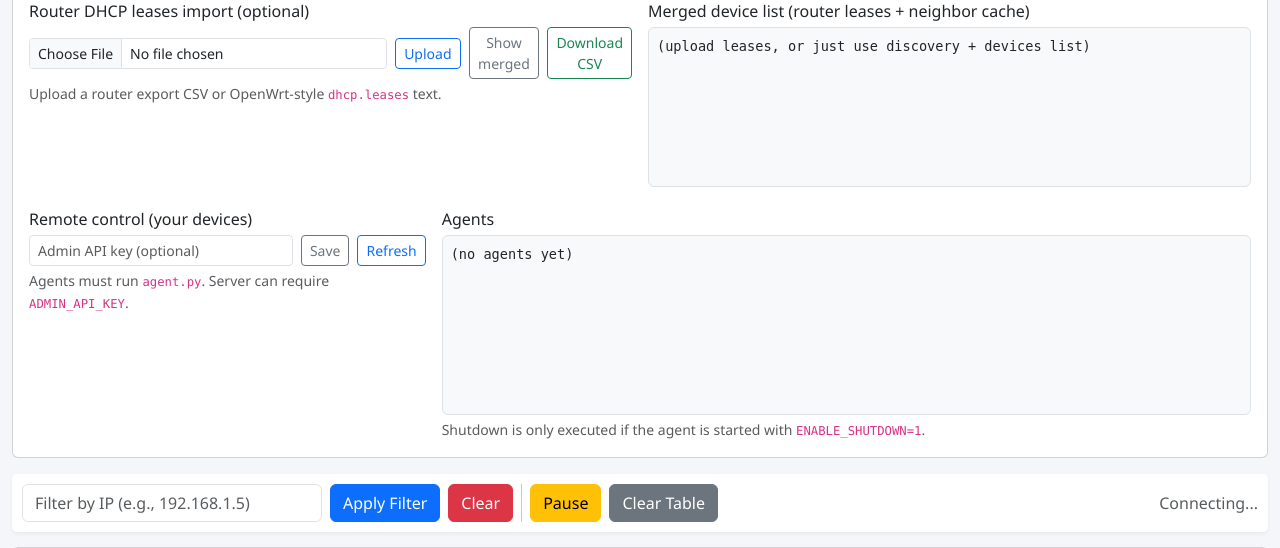
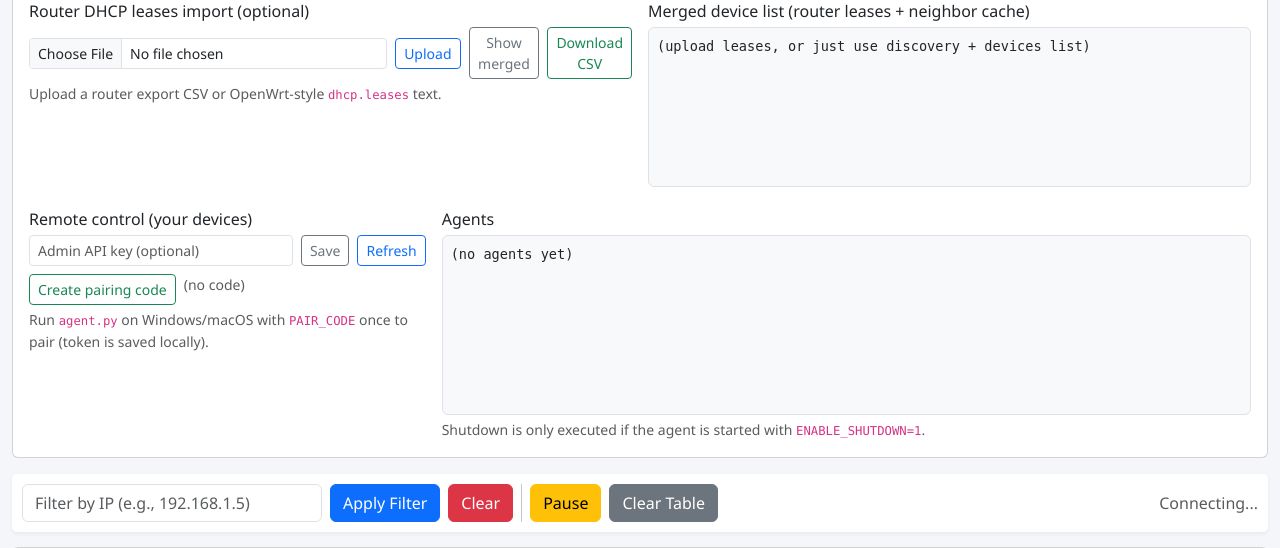
Before and after one commit to RaveBlack/Analytics-Program, a Flask app: template network_monitor/templates/index.html in a window 1280 px wide. Shown: the part 938-1486 px from the top of the page. Run offline with Flask 3, Linux system fonts and the light colour scheme; the template is opened without the code that fills it, so the values that code supplies are empty; some libraries are stand-ins or nearby versions.

Commit message:
Refactor agent authentication to use pairing codes
This commit replaces the shared secret authentication method with a more secure pairing code system. Agents can now generate a pairing code from the dashboard, which is then used to obtain a unique token for future authentication. This change enhances security and simplifies agent onboarding.

Co-authored-by: opcrism <opcrism@gmail.com>

```diff
--- /dev/null
+++ b/network_monitor/agents_state.json
@@ -0,0 +1,10 @@
+{
+  "saved_at": "2026-01-03T20:59:39.884506Z",
+  "tokens": {
+    "EUCKvoc0-EYLbQCeutkMwOKj9hi25fDT9enTb_0Qz9o": {
+      "agent_id": "pc-1",
+      "created_at": "2026-01-03T20:59:39.884500Z",
+      "last_seen": "2026-01-03T20:59:39.884504Z"
+    }
+  }
+}
--- a/network_monitor/app.py
+++ b/network_monitor/app.py
@@ -15,6 +15,7 @@ import time
 import json
 import base64
 import logging
+import secrets
 from datetime import datetime
 from pathlib import Path
 from typing import Any, Dict, List, Optional, Tuple
@@ -54,6 +55,11 @@ _router_leases: List[Dict[str, str]] = []
 # Remote agent registry (for your own devices only)
 # agent_id -> metadata (and current socket sid)
 _agents: Dict[str, Dict[str, Any]] = {}
+
+# Agent pairing + tokens (safer than shared keys)
+AGENT_STATE_FILE = (Path(__file__).resolve().parent / "agents_state.json")
+_agent_tokens: Dict[str, Dict[str, Any]] = {}  # token -> {agent_id, created_at, last_seen}
+_pairings: Dict[str, Dict[str, Any]] = {}  # code -> {expires_at, created_at}
 
 
 def _which(cmd: str) -> Optional[str]:
@@ -114,6 +120,50 @@ def _require_admin_api_key() -> Optional[Tuple[Response, int]]:
     if got != required:
         return jsonify({"ok": False, "error": "Unauthorized"}), 401
     return None
+
+def _utc_now_iso() -> str:
+    return datetime.utcnow().isoformat() + "Z"
+
+
+def _load_agent_state() -> None:
+    global _agent_tokens
+    try:
+        if not AGENT_STATE_FILE.exists():
+            return
+        data = json.loads(AGENT_STATE_FILE.read_text(encoding="utf-8"))
+        tokens = data.get("tokens") or {}
+        if isinstance(tokens, dict):
+            _agent_tokens = tokens
+    except Exception:
+        # best-effort; don't crash server
+        return
+
+
+def _save_agent_state() -> None:
+    try:
+        payload = {"tokens": _agent_tokens, "saved_at": _utc_now_iso()}
+        AGENT_STATE_FILE.write_text(json.dumps(payload, indent=2, sort_keys=True), encoding="utf-8")
+    except Exception:
+        return
+
+
+def _new_pairing_code() -> str:
+    # 6-digit numeric code
+    return "".join(secrets.choice("0123456789") for _ in range(6))
+
+
+def _new_agent_token() -> str:
+    return secrets.token_urlsafe(32)
+
+
+def _purge_expired_pairings() -> None:
+    now = time.time()
+    for code, meta in list(_pairings.items()):
+        if float(meta.get("expires_at", 0)) <= now:
+            _pairings.pop(code, None)
+
+
+_load_agent_state()
 
 
 def _list_interfaces() -> List[Dict[str, str]]:
@@ -710,7 +760,7 @@ def health():
     return jsonify(
         {
             "ok": True,
-            "time": datetime.utcnow().isoformat() + "Z",
+            "time": _utc_now_iso(),
             "tshark_available": bool(_which("tshark")),
             "platform": platform.platform(),
             "admin_api_key_required": bool(os.getenv("ADMIN_API_KEY", "").strip()),
@@ -808,6 +858,46 @@ def api_agents():
         }
     )
 
+@app.route("/api/pairing/start", methods=["POST"])
+def api_pairing_start():
+    auth = _require_admin_api_key()
+    if auth:
+        return auth
+    _purge_expired_pairings()
+    # create a unique code
+    for _ in range(20):
+        code = _new_pairing_code()
+        if code not in _pairings:
+            break
+    else:
+        return jsonify({"ok": False, "error": "Failed to allocate pairing code"}), 500
+
+    ttl_seconds = 10 * 60
+    _pairings[code] = {"created_at": _utc_now_iso(), "expires_at": time.time() + ttl_seconds}
+    return jsonify({"ok": True, "code": code, "expires_in_seconds": ttl_seconds})
+
+
+@app.route("/api/pairing/claim", methods=["POST"])
+def api_pairing_claim():
+    """
+    Agent claims a pairing code to receive a per-device token.
+    """
+    _purge_expired_pairings()
+    data = request.get_json(silent=True) or {}
+    code = str(data.get("code", "")).strip()
+    agent_id = str(data.get("agent_id", "")).strip()
+    if not code or code not in _pairings:
+        return jsonify({"ok": False, "error": "Invalid or expired pairing code"}), 400
+    if not agent_id or len(agent_id) > 64:
+        return jsonify({"ok": False, "error": "Invalid agent_id"}), 400
+
+    token = _new_agent_token()
+    _agent_tokens[token] = {"agent_id": agent_id, "created_at": _utc_now_iso(), "last_seen": _utc_now_iso()}
+    _save_agent_state()
+    # one-time code
+    _pairings.pop(code, None)
+    return jsonify({"ok": True, "token": token})
+
 
 @app.route('/api/agents/shutdown', methods=['POST'])
 def api_agents_shutdown():
@@ -845,7 +935,7 @@ def agent_disconnect():
     for agent_id, meta in list(_agents.items()):
         if meta.get("sid") == sid:
             meta["online"] = False
-            meta["last_seen"] = datetime.utcnow().isoformat() + "Z"
+            meta["last_seen"] = _utc_now_iso()
             meta.pop("sid", None)
             break
 
@@ -853,7 +943,9 @@ def agent_disconnect():
 @socketio.on("register", namespace="/agent")
 def agent_register(data):
     """
-    Agent registration requires shared secret AGENT_SHARED_KEY (env var) if set.
+    Agent registration:
+    - If AGENT_SHARED_KEY is set on the server: require it (legacy mode).
+    - Otherwise require a per-device token obtained via pairing code.
     """
     required = os.getenv("AGENT_SHARED_KEY", "").strip()
     provided = str((data or {}).get("shared_key", "")).strip()
@@ -861,10 +953,24 @@ def agent_register(data):
         emit("agent_status", {"msg": "unauthorized"})
         return
 
+    if not required:
+        token = str((data or {}).get("token", "")).strip()
+        if not token or token not in _agent_tokens:
+            emit("agent_status", {"msg": "unauthorized", "detail": "missing_or_invalid_token"})
+            return
+
     agent_id = str((data or {}).get("agent_id", "")).strip()
     if not agent_id or len(agent_id) > 64:
         emit("agent_status", {"msg": "invalid_agent_id"})
         return
+
+    if not required:
+        tok_agent_id = str((_agent_tokens.get(token) or {}).get("agent_id", "")).strip()
+        if tok_agent_id != agent_id:
+            emit("agent_status", {"msg": "unauthorized", "detail": "token_agent_mismatch"})
+            return
+        _agent_tokens[token]["last_seen"] = _utc_now_iso()
+        _save_agent_state()
 
     meta = {
         "agent_id": agent_id,
@@ -872,7 +978,7 @@ def agent_register(data):
         "platform": str((data or {}).get("platform", "")).strip(),
         "local_ips": (data or {}).get("local_ips") or [],
         "online": True,
-        "last_seen": datetime.utcnow().isoformat() + "Z",
+        "last_seen": _utc_now_iso(),
         "sid": request.sid,
     }
     _agents[agent_id] = meta
--- a/network_monitor/templates/index.html
+++ b/network_monitor/templates/index.html
@@ -141,7 +141,11 @@
                         <button class="btn btn-sm btn-outline-secondary" onclick="saveAdminKey()">Save</button>
                         <button class="btn btn-sm btn-outline-primary" onclick="refreshAgents()">Refresh</button>
                     </div>
-                    <div class="form-text">Agents must run <code>agent.py</code>. Server can require <code>ADMIN_API_KEY</code>.</div>
+                    <div class="d-flex gap-2 mt-2">
+                        <button class="btn btn-sm btn-outline-success" onclick="createPairingCode()">Create pairing code</button>
+                        <span class="text-muted small" id="pairingBox">(no code)</span>
+                    </div>
+                    <div class="form-text">Run <code>agent.py</code> on Windows/macOS with <code>PAIR_CODE</code> once to pair (token is saved locally).</div>
                 </div>
                 <div class="col-lg-8">
                     <label class="form-label mb-1">Agents</label>
@@ -396,6 +400,23 @@
         await refreshDevices();
         await refreshCaptures();
         await refreshAgents();
+    }
+
+    async function createPairingCode() {
+        const el = document.getElementById('pairingBox');
+        if (el) el.textContent = 'creating...';
+        try {
+            const data = await fetchJson('/api/pairing/start', {
+                method: 'POST',
+                headers: { 'Content-Type': 'application/json' },
+                body: '{}'
+            });
+            if (el) el.textContent = `PAIR_CODE=${data.code} (expires ~${Math.round((data.expires_in_seconds || 0) / 60)} min)`;
+            setCmdOut(`Pairing code created: ${data.code}\nRun agent with PAIR_CODE=${data.code} once to enroll.`);
+        } catch (e) {
+            if (el) el.textContent = `error: ${e.message}`;
+            setCmdOut(`Error: ${e.message}`);
+        }
     }
 
     async function refreshInterfaces() {
```
Also changed, not shown: network_monitor/agent.py (+82 -2 lines), network_monitor/README.md.
